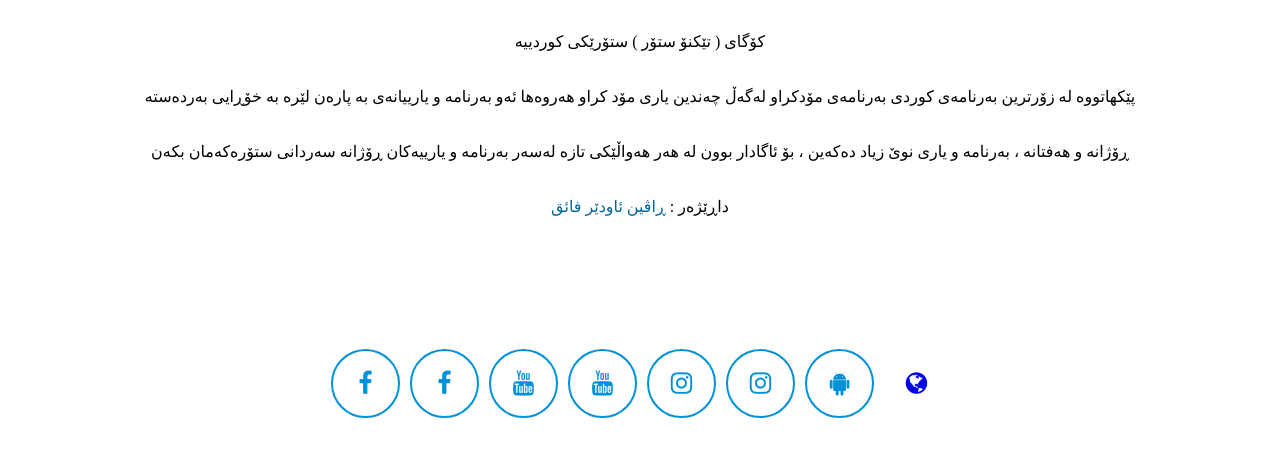
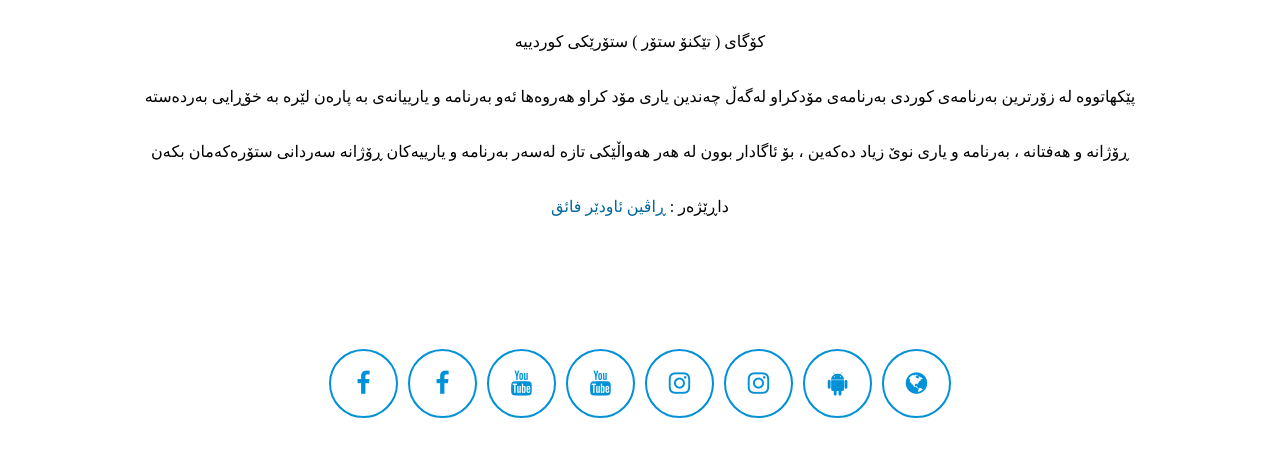
Before and after one commit to ravindesigner/techno-store1, a plain HTML site: page about.html in a window 1280 px wide. Shown: the part 339-796 px from the top of the page. Drawn offline with Linux system fonts and the light colour scheme.

Commit message:
Update about.html

```diff
--- a/about.html
+++ b/about.html
@@ -81,7 +81,7 @@ p {
   color: #0091d9;
 }
 
-.globe {
+.fa-globe {
   background: white;
   border: 2px solid #0091d9;
   color: #0091d9;
```
